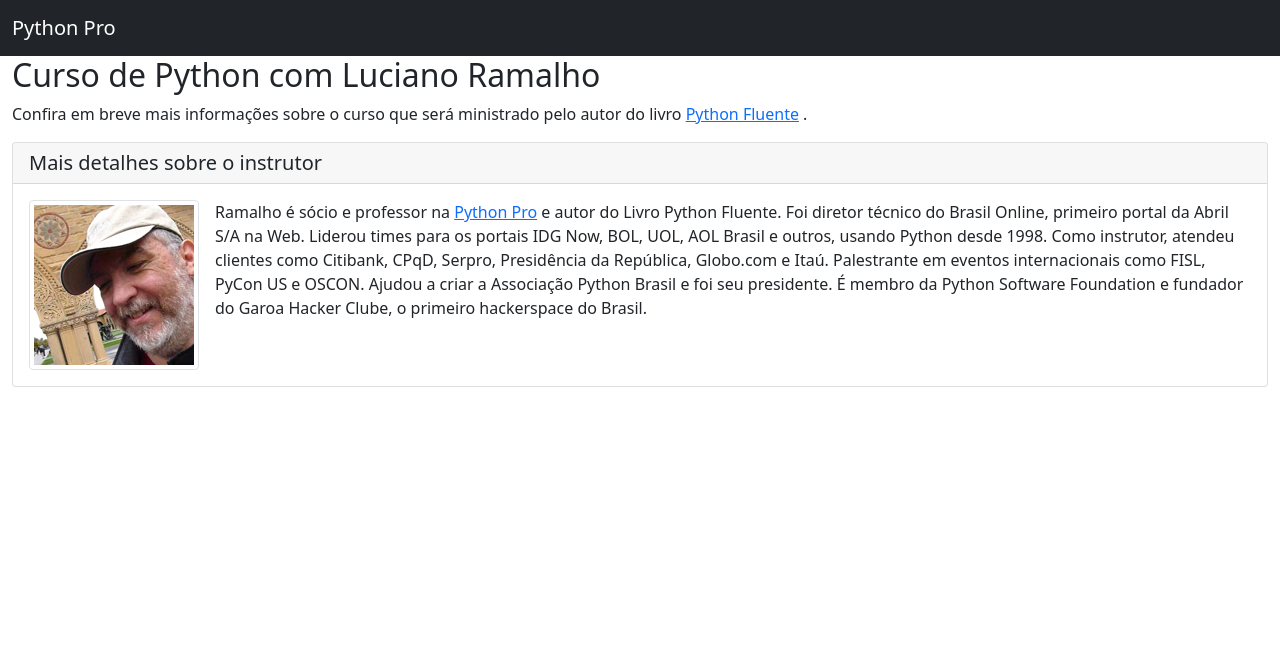
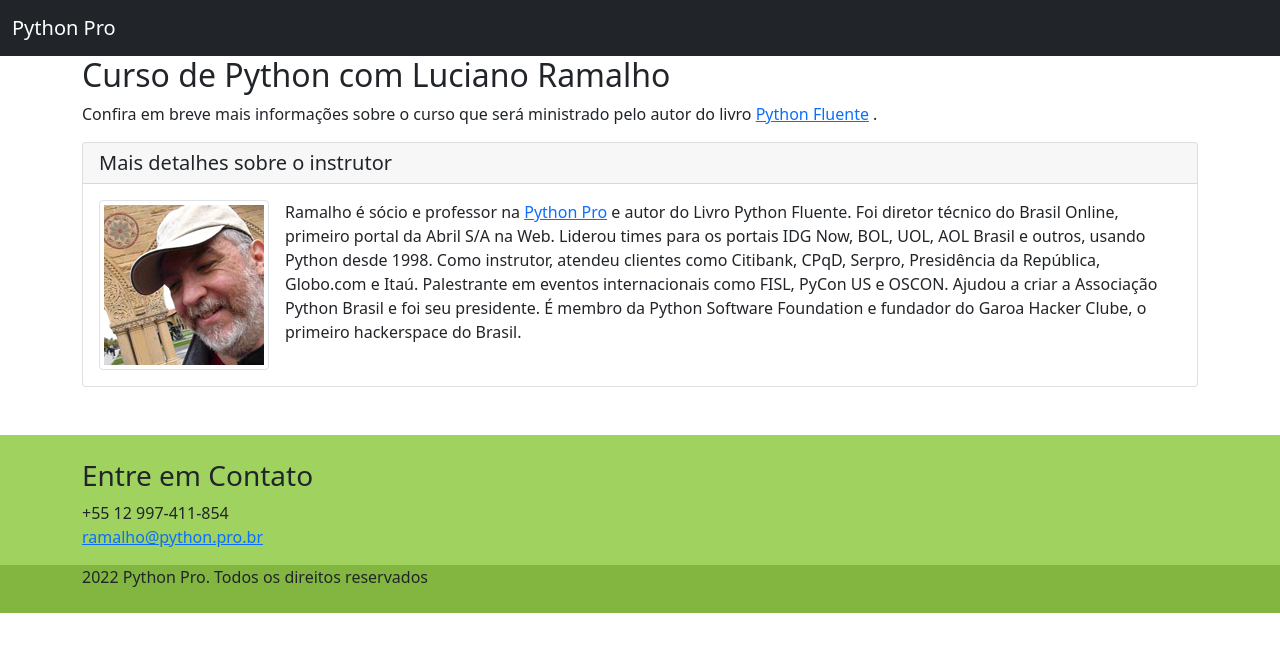
Before and after one commit to rafarios20/curso-django, a Django app: template pypro/base/templates/base/home.html in a window 1280 px wide. Shown: the top 652 px of the page. Run offline with Django 4.2, Linux system fonts and the light colour scheme; the template is opened without the code that fills it, so the values that code supplies are empty; parts of the project's set-up code (start-up, migrations or seed data) failed here and were passed over; some libraries are stand-ins or nearby versions.

Commit message:
Inserido rodapé na página html close #82

```diff
--- a/pypro/base/static/css/style.css
+++ b/pypro/base/static/css/style.css
@@ -1 +1,7 @@
-# Empty CSS file for your own CSS
+.main-footer{
+    background-color: #9fd25f;
+}
+
+.rights{
+    background-color: #82b641;
+}
--- a/pypro/base/templates/base/home.html
+++ b/pypro/base/templates/base/home.html
@@ -33,7 +33,7 @@
   </div>
 </nav>
 
-    <div class="container-fluid">
+    <div class="container">
 	<div class="row">
 		<div class="col-md-12">
 
@@ -71,6 +71,29 @@
 		</div>
 	</div>
 </div>
+<footer class="main-footer mt-5 pt-4">
+	<div class="container">
+		<div class="row">
+			<div class="col">
+				<h3>Entre em Contato</h3>
+				<address>
+					+55 12 997-411-854
+					<br/>
+					<a href="mailto:ramalho@python.pro.br">ramalho@python.pro.br</a>
+				</address>
+			</div>
+		</div>
+	</div>
+<div class="rights pb-4">
+	<div class="container">
+			<div class="row">
+				<div class="col">
+					{% now 'Y' %} Python Pro. Todos os direitos reservados
+				</div>
+			</div>
+		</div>
+</div>
+</footer>
 
 
   </body>
```
